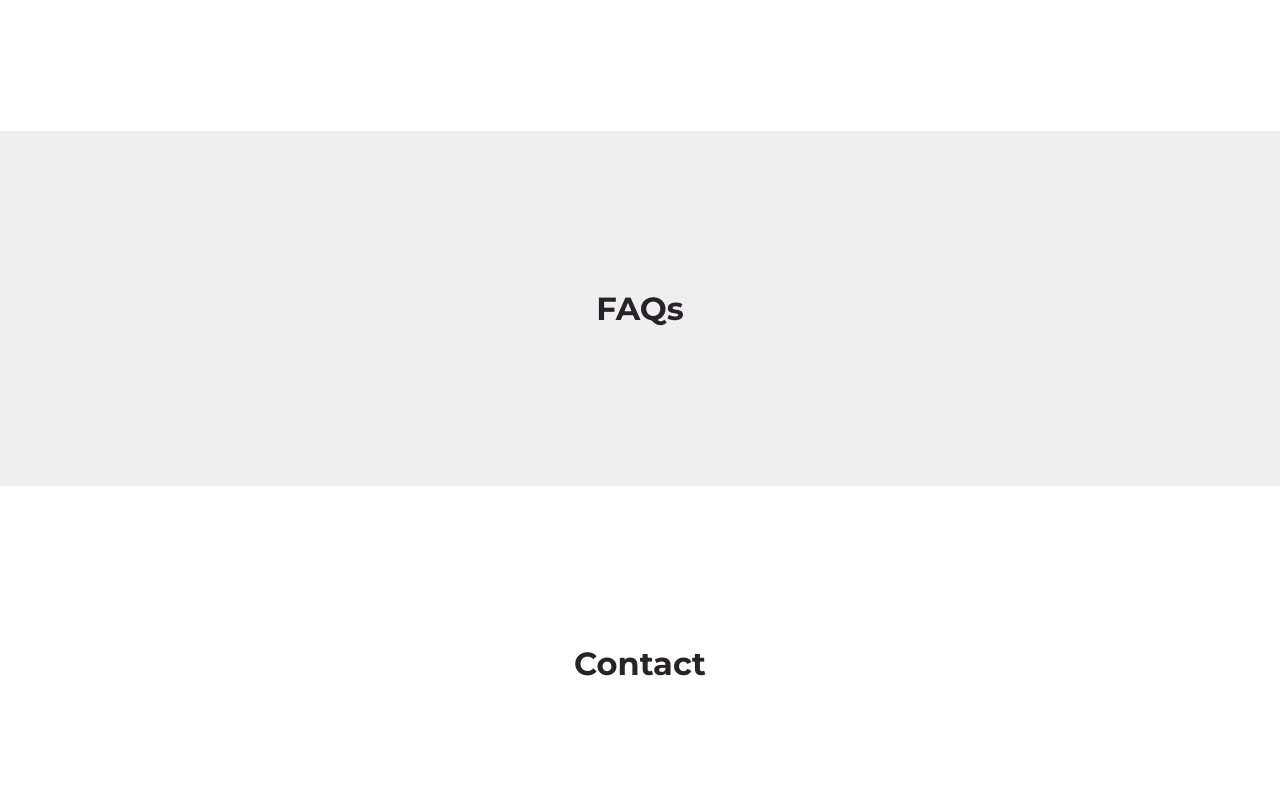
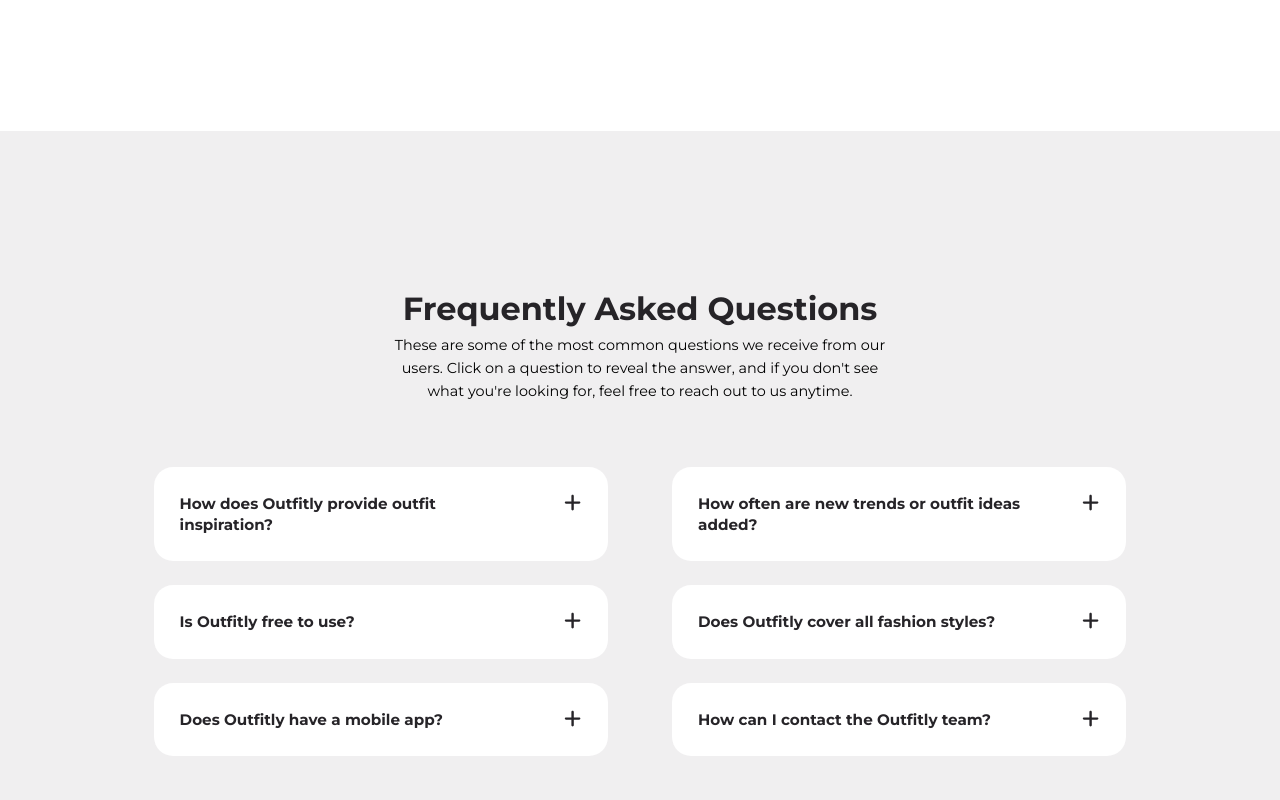
Before and after one commit to prosenicaa/outfitly_react, a React (Create React App) app: page / in a window 1280 px wide. Shown: the part 2340-3140 px from the top of the page. Built offline with nearby package versions, Linux system fonts and the light colour scheme.

Commit message:
Add interactive FAQ section and update Card component for click events

```diff
--- a/src/components/Card.jsx
+++ b/src/components/Card.jsx
@@ -1,8 +1,8 @@
 import './card.css'
 
-const Card = ({children, className}) => {
+const Card = ({children, className, onClick}) => {
   return (
-    <article className={`card ${className}`}>
+    <article className={`card ${className}`} onClick={onClick}>
         {children}
     </article>
   )
--- /dev/null
+++ b/src/sections/faqs/FAQ.jsx
@@ -0,0 +1,21 @@
+import Card from '../../components/Card'
+import { FaPlus, FaMinus } from "react-icons/fa6";
+import {useState} from 'react'
+
+const FAQ = ({faq}) => {
+    const[showAnswer, setShowAnswer] = useState(false);
+
+  return (
+    <Card className="faq" onClick={() => setShowAnswer(prev => !prev)}>
+        <div>
+            <h5 className='faq__question'>{faq.question}</h5>
+            <button className='faq__icon'>
+                {showAnswer ? <FaMinus/> : <FaPlus/>}
+            </button>
+        </div>
+        {showAnswer && <p className='faq__answer'>{faq.answer}</p>}
+    </Card>
+  )
+}
+
+export default FAQ
--- a/src/sections/faqs/FAQs.jsx
+++ b/src/sections/faqs/FAQs.jsx
@@ -1,8 +1,23 @@
+import data from './data'
+import FAQ from './FAQ'
 import './faqs.css'
 
 const FAQs = () => {
   return (
-    <section id="faqs"><h2>FAQs</h2></section>
+    <section id="faqs">
+      <h2>Frequently Asked Questions</h2>
+      <p>These are some of the most common questions we receive from our users.
+        Click on a question to reveal the answer, and if you don't see what you're
+        looking for, feel free to reach out to us anytime.
+      </p>
+      <div className="container faqs__container">
+        {
+          data.map(item => (
+            <FAQ key={item.id} faq={item}/>
+          ))
+        }
+      </div>
+      </section>
   )
 }
 
--- /dev/null
+++ b/src/sections/faqs/data.js
@@ -0,0 +1,34 @@
+const data = [
+    {
+        id: 1,
+        question: 'How does Outfitly provide outfit inspiration?',
+        answer: 'Our curated collections and personalized recommendations make it easy to find looks that match your style, occasion, and mood.'
+    },
+    {
+        id: 2,
+        question: 'How often are new trends or outfit ideas added?',
+        answer: 'We update our inspiration library regularly, keeping you in sync with seasonal and emerging fashion trends.'
+    },
+    {
+        id: 3,
+        question: 'Is Outfitly free to use?',
+        answer: 'Yes, Outfitly is completely free to explore. Future premium features may include personalized styling or advanced wardrobe management options.'
+    },
+    {
+        id: 4,
+        question: 'Does Outfitly cover all fashion styles?',
+        answer: 'Absolutely. From minimal and casual to bold and trendy, Outfitly curates diverse looks so everyone can find inspiration that matches their taste.'
+    },
+    {
+        id: 5,
+        question: 'Does Outfitly have a mobile app?',
+        answer: 'Our web experience is optimized for all devices, and a dedicated mobile app is planned for future updates.'
+    },
+    {
+        id: 6,
+        question: 'How can I contact the Outfitly team?',
+        answer: 'You can reach us via email or through our social media channels. Whether you have feedback, styling questions, or collaboration ideas, the Outfitly team is always happy to connect and hear from you.'
+    }
+]
+
+export default data
--- a/src/sections/faqs/faqs.css
+++ b/src/sections/faqs/faqs.css
@@ -0,0 +1,56 @@
+.faqs__container {
+    display: grid;
+    grid-template-columns: 1fr 1fr;
+    gap: 1.5rem 4rem;
+    align-items: start;
+}
+
+.card.faq:hover {
+    cursor: pointer;
+    background: var(--color-white);
+}
+
+.faq > div {
+    display: flex;
+    justify-content: space-between;
+    align-items: flex-start;
+    gap: 2rem;
+}
+
+.faq h5 {
+    line-height: 1.4;
+}
+
+.faq__icon {
+    font-size: 1.2rem;
+    color: var(--color-black);
+    background: transparent;
+}
+
+.faq__answer {
+    margin-top: 1rem;
+    opacity: 0;
+    animation: animateAnswer 500ms ease-in forwards;
+}
+
+@keyframes animateAnswer {
+    to {
+        opacity: 1;
+    }
+}
+
+/* MEDIA QUERY (tablets) */
+
+@media screen and (max-width: 1024px){
+    .faqs__container {
+        grid-template-columns: 1fr;
+    }
+}
+
+/* MEDIA QUERY (phones) */
+
+@media screen and (max-width: 600px){
+    .faqs__container {
+        gap: 1rem;
+    }
+}
```
